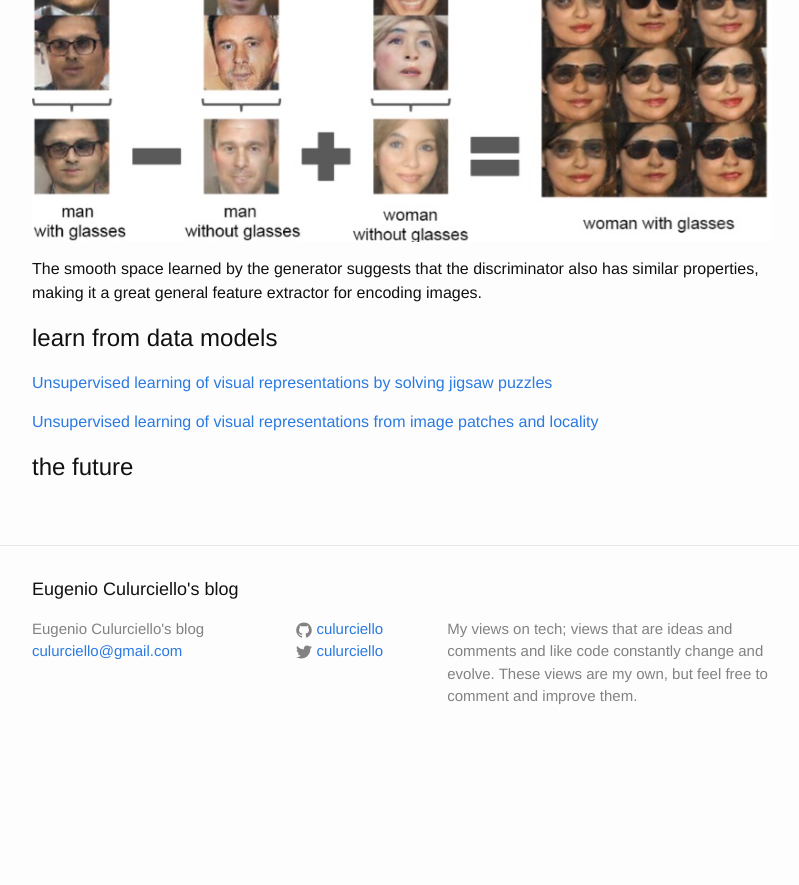
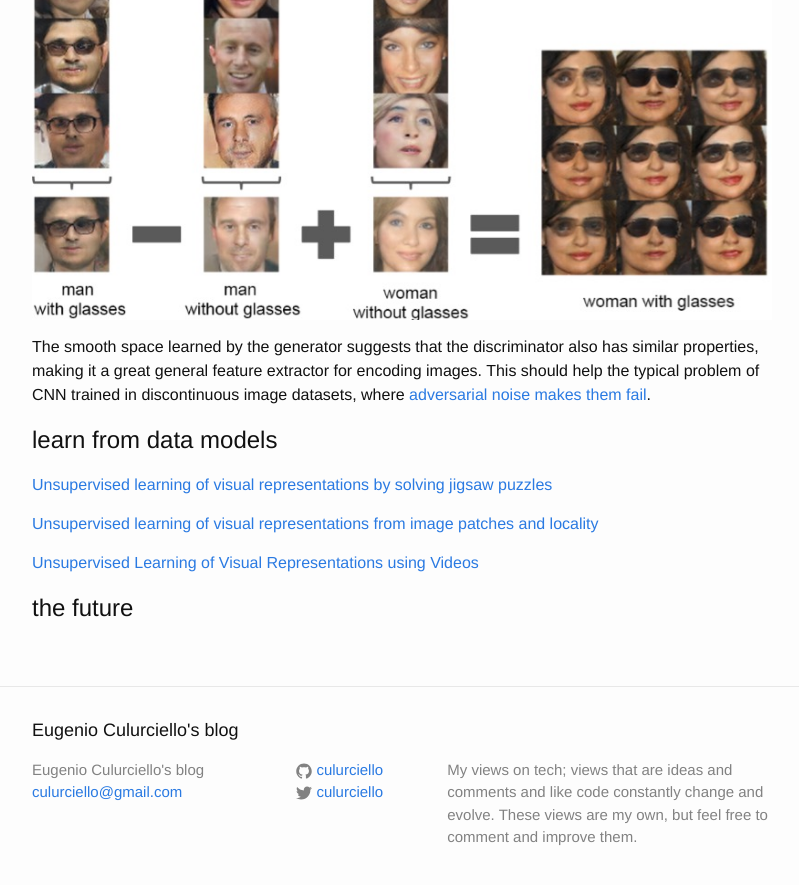
Before and after one commit to culurciello/culurciello.github.io, a Jekyll site: the page built from _posts/2016-06-10-unsup.markdown, in a window 1280 px wide and 900 px high, scrolled down 4122 px. Shown: the top 885 px of the window, without its empty margins (238-1037 px from the left). Built offline with Jekyll 4.4.1, drawn with Linux system fonts in a browser that asks for light colours; before the commit the page ends 4890 px from its top, so only the background shows below that; some of the changed text lies outside the part shown.

Commit message:
szegedy paper

```diff
--- a/_posts/2016-06-10-unsup.markdown
+++ b/_posts/2016-06-10-unsup.markdown
@@ -27,6 +27,11 @@ Originated from [Bruno Olshausen and David Field](http://redwood.psych.cornell.e
 A great review is [here](https://piotrmirowski.files.wordpress.com/2014/03/piotrmirowski_2014_reviewautoencoders.pdf)
 
 Yann LeCun group also worked a lot in [this area](http://www.cs.nyu.edu/~yann/research/deep/). In this page you can see a great animation of how sparse filters V1-like are learned.
+
+Stacked-auto encoders are also used, by repeating the process of training greedily layer by layer.
+
+Auto-encoders methods are also called "direct-mapping" methods.
+
 
 
 # stacked unsupervised layers
@@ -69,7 +74,7 @@ Also the input vector space offers mathematical properties, showing the learned
 
 ![](/assets/unsup/dcgan_math.jpg)
 
-The smooth space learned by the generator suggests that the discriminator also has similar properties, making it a great general feature extractor for encoding images.
+The smooth space learned by the generator suggests that the discriminator also has similar properties, making it a great general feature extractor for encoding images. This should help the typical problem of CNN trained in discontinuous image datasets, where [adversarial noise makes them fail](https://arxiv.org/abs/1312.6199).
 
 
 
@@ -79,6 +84,8 @@ The smooth space learned by the generator suggests that the discriminator also h
 
 [Unsupervised learning of visual representations from image patches and locality](https://arxiv.org/abs/1511.06811)
 
+[Unsupervised Learning of Visual Representations using Videos](http://arxiv.org/abs/1505.00687)
+
 
 
 
```
